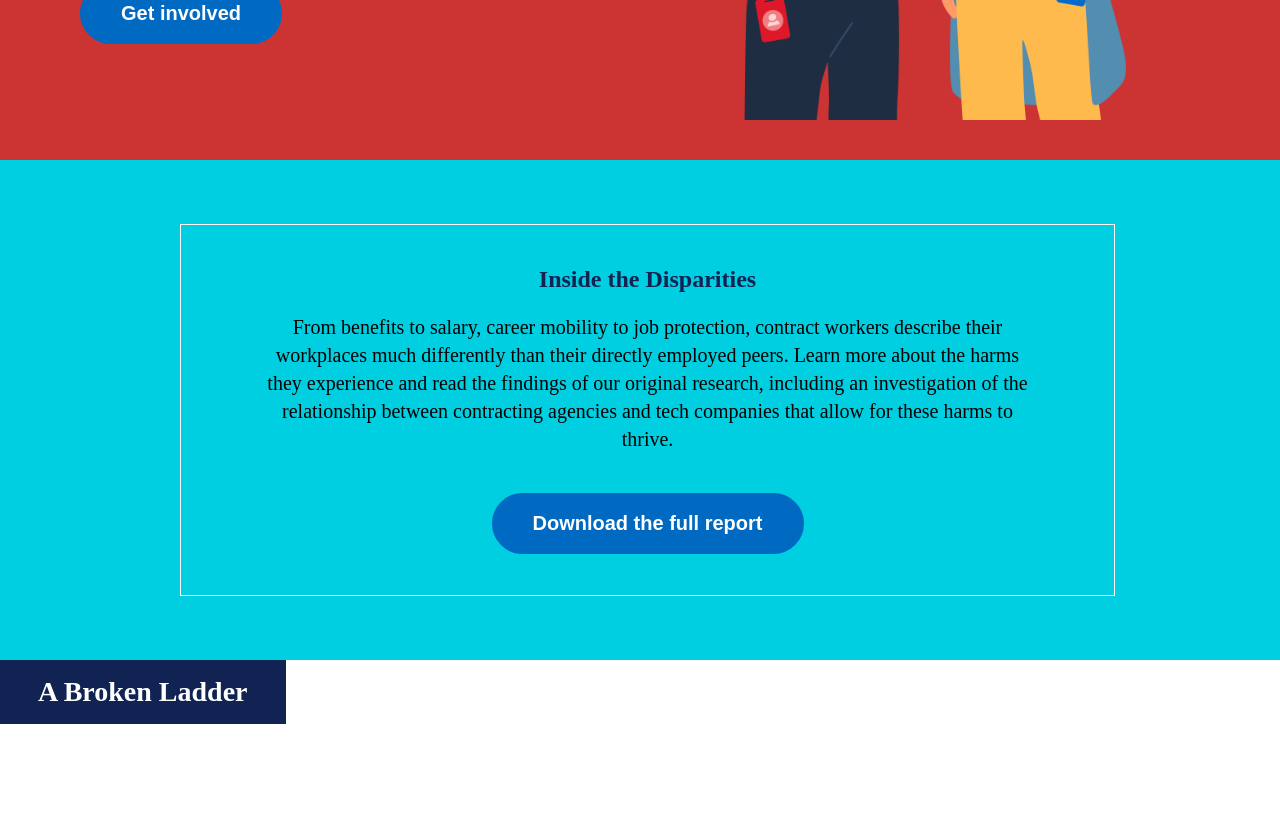
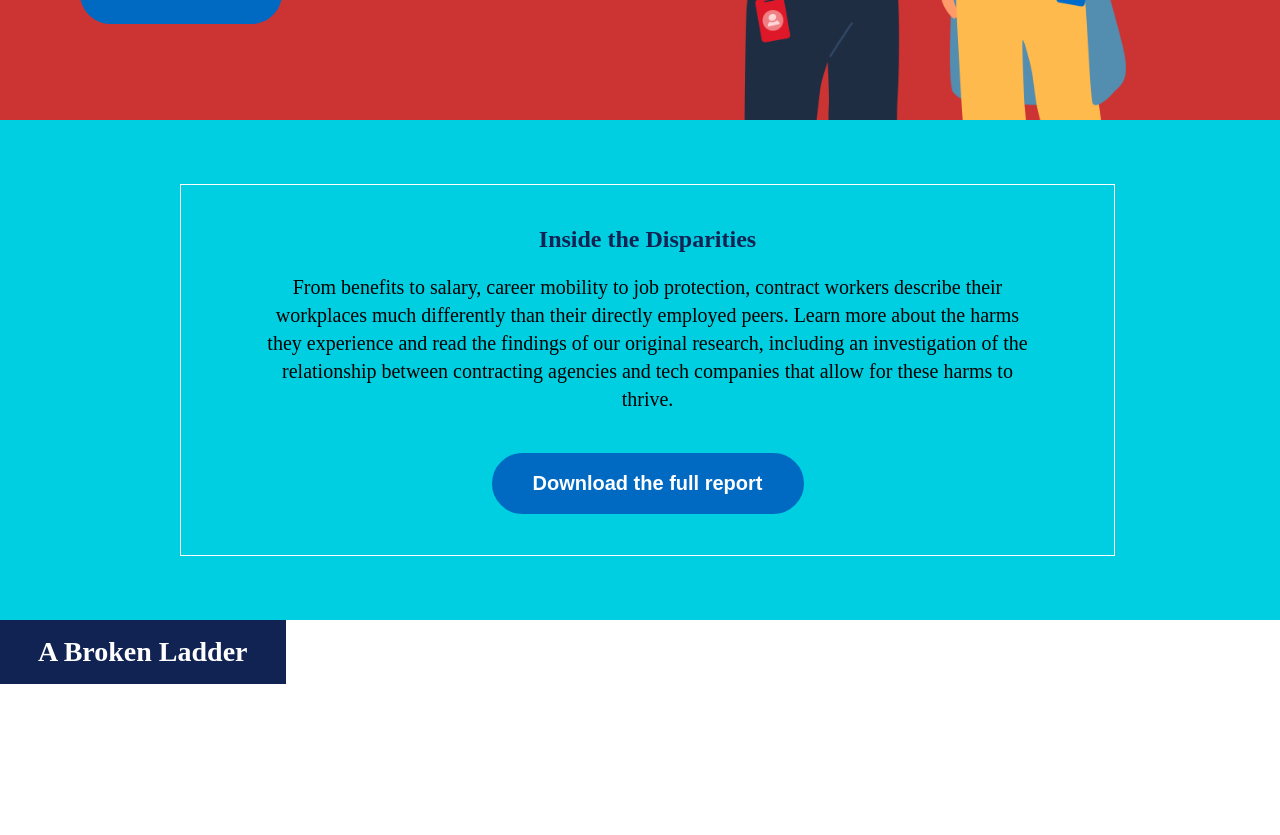
Before and after one commit to techequitycollaborative/cwdp, a React (Create React App) app: page / in a window 1280 px wide. Shown: the part 6600-7435 px from the top of the page. Built offline with nearby package versions, Linux system fonts and the light colour scheme; a web font is replaced by a local one.

Commit message:
Bottom align image

```diff
--- a/src/components/Image.jsx
+++ b/src/components/Image.jsx
@@ -17,11 +17,15 @@ const styles = {
     justifyContent: 'center',
     padding: '10%',
     paddingBottom: 0,
+  },
+  bottomAlign: {
+    justifyContent: 'flex-end',
+    alignSelf: 'flex-end'
   }
 };
 
-const Image = ({ source, altText }) => (
-  <div css={styles.container}>
+const Image = ({ source, altText, bottomAlign }) => (
+  <div css={[styles.container, bottomAlign && styles.bottomAlign]}>
     <img css={styles.disparityImage} src={source} alt={altText} />
   </div>
 );
@@ -29,6 +33,11 @@ const Image = ({ source, altText }) => (
 Image.propTypes = {
   source: PropTypes.string.isRequired,
   altText: PropTypes.string.isRequired,
+  bottomAlign: PropTypes.bool
+};
+
+Image.defaultProps = {
+  bottomAlign: false,
 };
 
 export default Image;
--- a/src/sections/JoinCampaign.jsx
+++ b/src/sections/JoinCampaign.jsx
@@ -7,7 +7,7 @@ const styles = {
   blueBox: {
     background: '#00CEE1',
     padding: '5% 10%',
-    marginTop: 40,
+    marginTop: 0,
     marginRight: -15
   },
   borderBox: {
@@ -23,12 +23,16 @@ const styles = {
   disparitiesText: {
     textAlign: 'center',
   },
+  blurbPadding: {
+    paddingBottom: 40
+  }
 };
 
 const JoinCampaign = () => (
   <>
     <VerticalSplit
       left={(
+        <>
           <Blurb
             headline={joinCampaignCopy.headline}
             description={joinCampaignCopy.description}
@@ -39,6 +43,8 @@ const JoinCampaign = () => (
               color: themeStyles.colors.brandBlue
             }}
           />
+          <div css={styles.blurbPadding} />
+        </>
       )}
       right={(<Image bottomAlign source={joinImg} altText="Join Campaign" />)}
     />
```
Lines whose indentation alone changed are shown as unchanged.
